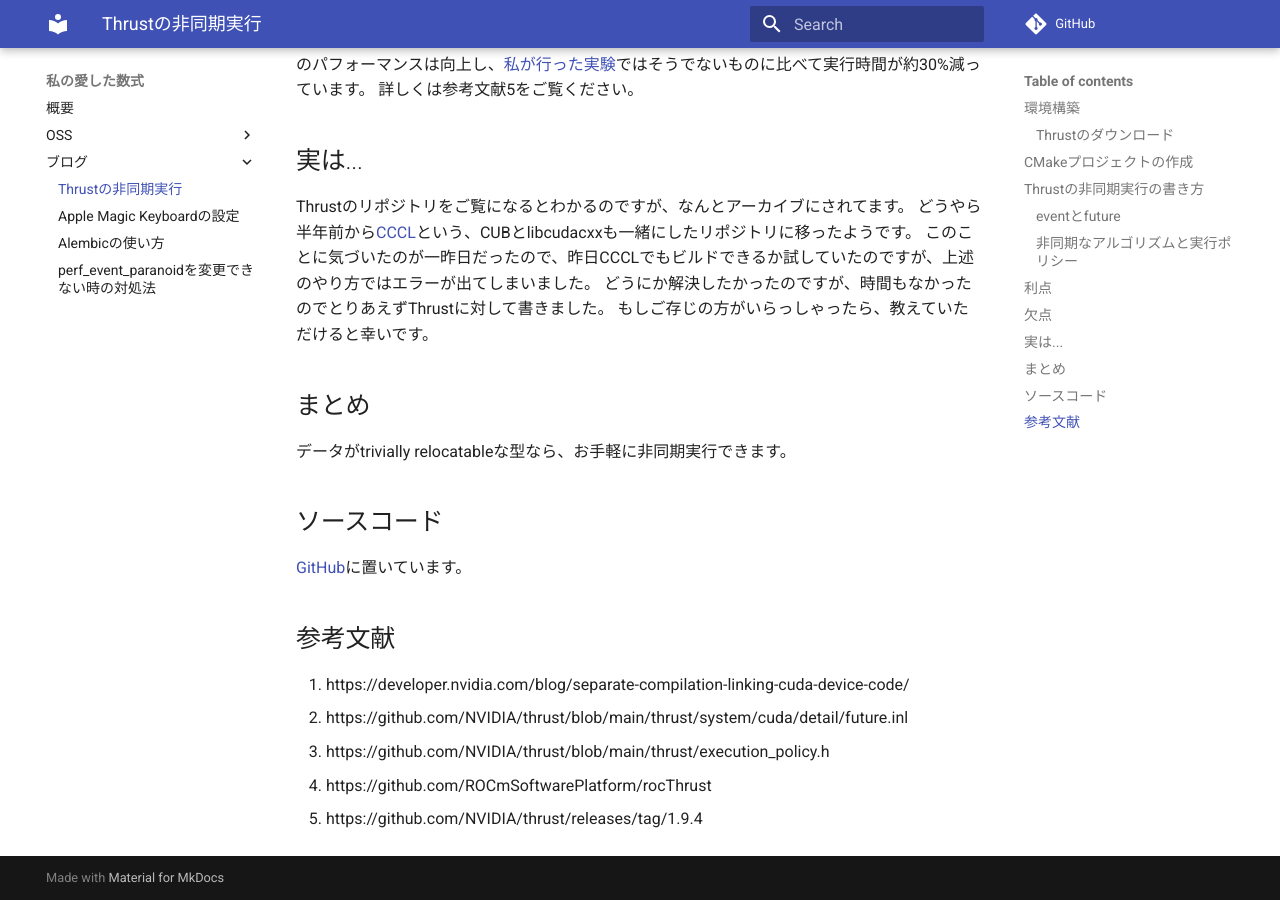
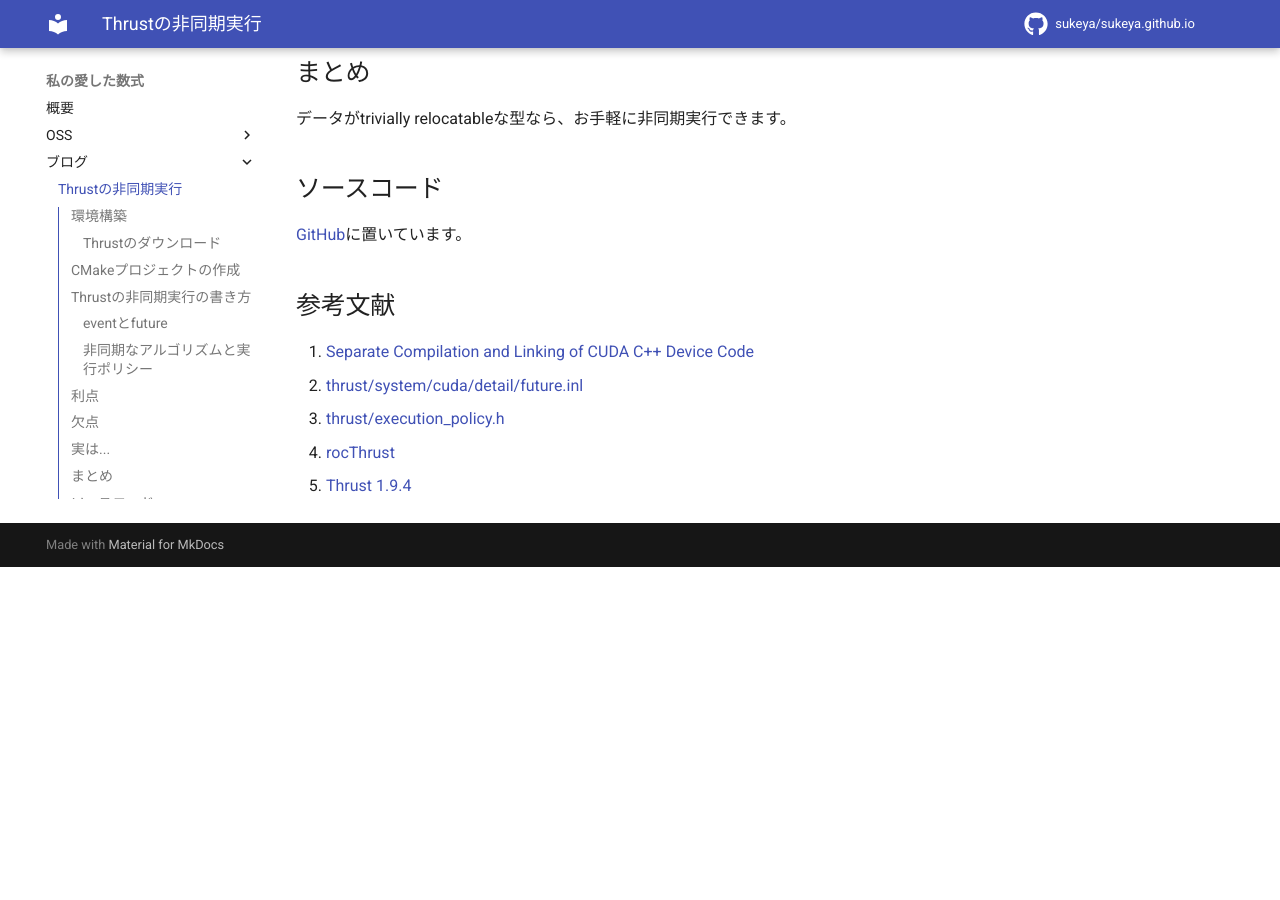
Before and after one commit to sukeya/sukeya.github.io, an MkDocs documentation site: the page built from docs/blog/thrust-async.md, in a window 1280 px wide and 900 px high, scrolled down 6300 px. Built offline with MkDocs 1.6.1 and Material for MkDocs 9.7.7, drawn with Linux system fonts in a browser that asks for light colours; comment, search, counter and statistics services are not loaded; after the commit the page ends 6867 px from its top, so only the background shows below that; some of the changed text lies outside the part shown.

Commit message:
サイトの改善とリンクの修正
Signed-off-by: Yuya Asano <64895419+sukeya@users.noreply.github.com>

````diff
--- a/docs/blog/thrust-async.md
+++ b/docs/blog/thrust-async.md
@@ -39,7 +39,7 @@
 
 CMakeLists.txtに以下を書きます。
 
-```cmake title="CMakeLists.txt"
+```cmake title="CMakeLists.txt" linenums="1"
 cmake_minimum_required(VERSION 3.27.7)
 
 # CUDAアーキテクチャを指定する。
@@ -143,7 +143,7 @@
 ヘッダーはそれぞれthrust/event.h, thrust/future.hです。
 今回は計算結果を`host_vector`に格納するので、使うのは実行が完了したか確認するだけの`event`です。
 
-```cpp title="double.h"
+```cpp title="double.h" linenums="1"
 #include <thrust/event.h>
 #include <thrust/host_vector.h>
 
@@ -173,7 +173,7 @@
 
 これらを踏まえて、以下のように実装してみます。
 
-```cuda title="double.cu"
+```cuda title="double.cu" linenums="1"
 #include <thrust/async/copy.h>
 #include <thrust/async/transform.h>
 #include <thrust/device_vector.h>
@@ -228,7 +228,7 @@
 
 あとは、`main`関数で各配列を作って、`Double`関数に渡して、結果が正しいか確認するだけです。
 
-```cpp title="main.cpp"
+```cpp title="main.cpp" linenums="1"
 #include "double.h"
 
 #include <cassert>
@@ -307,8 +307,8 @@
 
 
 ## 参考文献
-1. https://developer.nvidia.com/blog/separate-compilation-linking-cuda-device-code/
-2. https://github.com/NVIDIA/thrust/blob/main/thrust/system/cuda/detail/future.inl
-3. https://github.com/NVIDIA/thrust/blob/main/thrust/execution_policy.h
-4. https://github.com/ROCmSoftwarePlatform/rocThrust
-5. https://github.com/NVIDIA/thrust/releases/tag/1.9.4
+1. [Separate Compilation and Linking of CUDA C++ Device Code](https://developer.nvidia.com/blog/separate-compilation-linking-cuda-device-code/)
+2. [thrust/system/cuda/detail/future.inl](https://github.com/NVIDIA/thrust/blob/main/thrust/system/cuda/detail/future.inl)
+3. [thrust/execution_policy.h](https://github.com/NVIDIA/thrust/blob/main/thrust/execution_policy.h)
+4. [rocThrust](https://github.com/ROCmSoftwarePlatform/rocThrust)
+5. [Thrust 1.9.4](https://github.com/NVIDIA/thrust/releases/tag/1.9.4)
--- a/mkdocs.yml
+++ b/mkdocs.yml
@@ -1,7 +1,8 @@
 site_name: 私の愛した数式
 site_url: https://sukeya.github.io/
 repo_url: https://github.com/sukeya/sukeya.github.io
-edit_uri: blob/main/docs/
+repo_name: sukeya/sukeya.github.io
+edit_uri: edit/main/docs/
 nav:
   - '概要': index.md
   - OSS:
@@ -11,13 +12,22 @@
     - 'Apple Magic Keyboardの設定': ./blog/config-apple-magic-keyboard-in-ubuntu.md
     - 'Alembicの使い方': ./blog/how-to-use-alembic.md
     - 'perf_event_paranoidを変更できない時の対処法': ./blog/cannot-change-perf-event-paranoid.md
+  - 'CUDAプログラミングガイド':
+    - 'プログラミングモデル': ./cuda_programming_guide/programming_model.md
 not_in_nav: |
   thrust.md
   memo.md
 theme:
   name: material
+  favicon: img/blog_logo.png
+  icon:
+    repo: fontawesome/brands/github
   features:
     - content.code.copy
+    - content.action.edit
+    - content.action.view
+    - toc.integrate
+    - navigation.top
 markdown_extensions:
   - pymdownx.highlight:
       anchor_linenums: true
@@ -26,3 +36,10 @@
   - pymdownx.inlinehilite
   - pymdownx.snippets
   - pymdownx.superfences
+plugins:
+  - git-revision-date-localized:
+      enable_creation_date: true
+      type: iso_date
+  - git-committers:
+      repository: sukeya/sukeya.github.io
+      branch: main
````
Also changed, not shown: docs/img/blog_logo.png (added), docs/img/favicon.ico (deleted).
